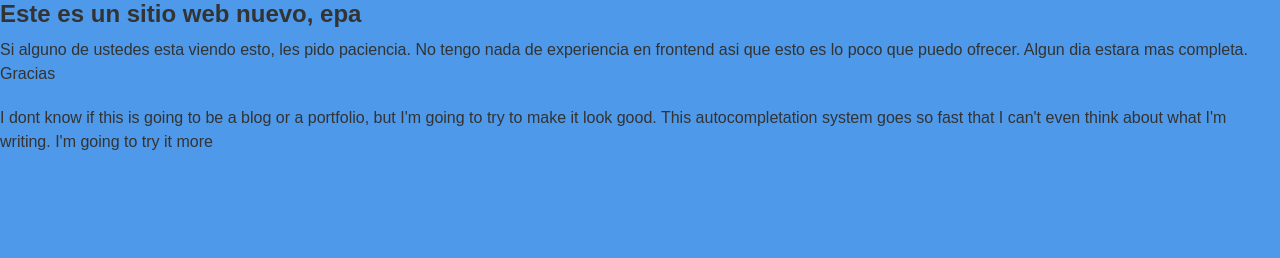
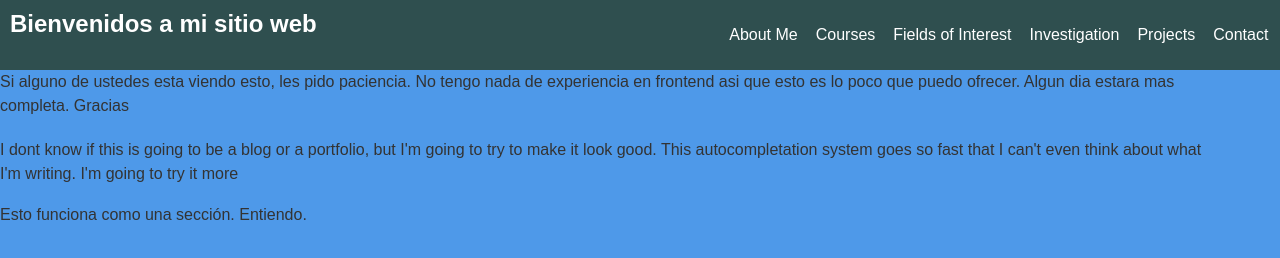
Before and after one commit to ricardodcv/ricardodcv, a plain HTML site: page index.html in a window 1280 px wide. Drawn offline with Linux system fonts and the light colour scheme.

Commit message:
chore: Update index.html and styles.css Aprendo css todavia. Mejorara el design con el tiempo

```diff
--- a/index.html
+++ b/index.html
@@ -1,6 +1,26 @@
+<!DOCTYPE html>
+<html lang="en">
+<head>
+    <meta charset="UTF-8">
+    <meta name="viewport" content="width=device-width, initial-scale=1.0">
+    <title>Personal</title>
     <link rel="stylesheet" href="styles.css">
 
-<h1>Este es un sitio web nuevo, epa</h1>
+</head>
+<body>
+    <header>
+        <nav>
+            <h1 style="color: white;">Bienvenidos a mi sitio web</h1>
+            <ul>
+                <li><a href="#">About Me</a></li>
+                <li><a href="#">Courses</a></li>
+                <li><a href="#">Fields of Interest</a></li>
+                <li><a href="#">Investigation</a></li>
+                <li><a href="#">Projects</a></li>
+                <li><a href="#">Contact</a></li>
+            </ul>
+        </nav>
+    </header>
     <p>Si alguno de ustedes esta viendo esto, les pido paciencia. No tengo nada de experiencia en frontend
         asi que esto es lo poco que puedo ofrecer. Algun dia estara mas completa. Gracias
     </p>
@@ -10,3 +30,8 @@
         This autocompletation system goes so fast that I can't even think about what I'm writing. I'm going to try it
         more
     </p>
+    <section>
+        Esto funciona como una sección. Entiendo.
+    </section>
+</body>
+</html>
--- a/styles.css
+++ b/styles.css
@@ -1,4 +1,32 @@
 /* Reset default styles */
+nav {
+    display: flex;
+    justify-content: space-between;
+    align-items: right;
+    background-color: #2F4F4F;
+    padding: 10px;
+    width: 105%;
+}
+nav ul {
+    list-style-type: none;
+    display: flex;
+    gap: 8px;
+}
+
+nav li {
+    margin: 0;
+    padding: 0;
+}
+
+nav a {
+    color: #fff;
+    text-decoration: none;
+    padding: 5px;
+}
+
+nav a:hover {
+    background-color: #555;
+}
 body, h1, p {
     margin: 0;
     padding: 0;
@@ -9,6 +37,7 @@ body {
     font-family: Arial, sans-serif;
     color: #333;
     background-color: #4e99e9;
+    width: 94%;
 }
 
 /* Add styles for headings */
```
Lines whose indentation alone changed are shown as unchanged.
